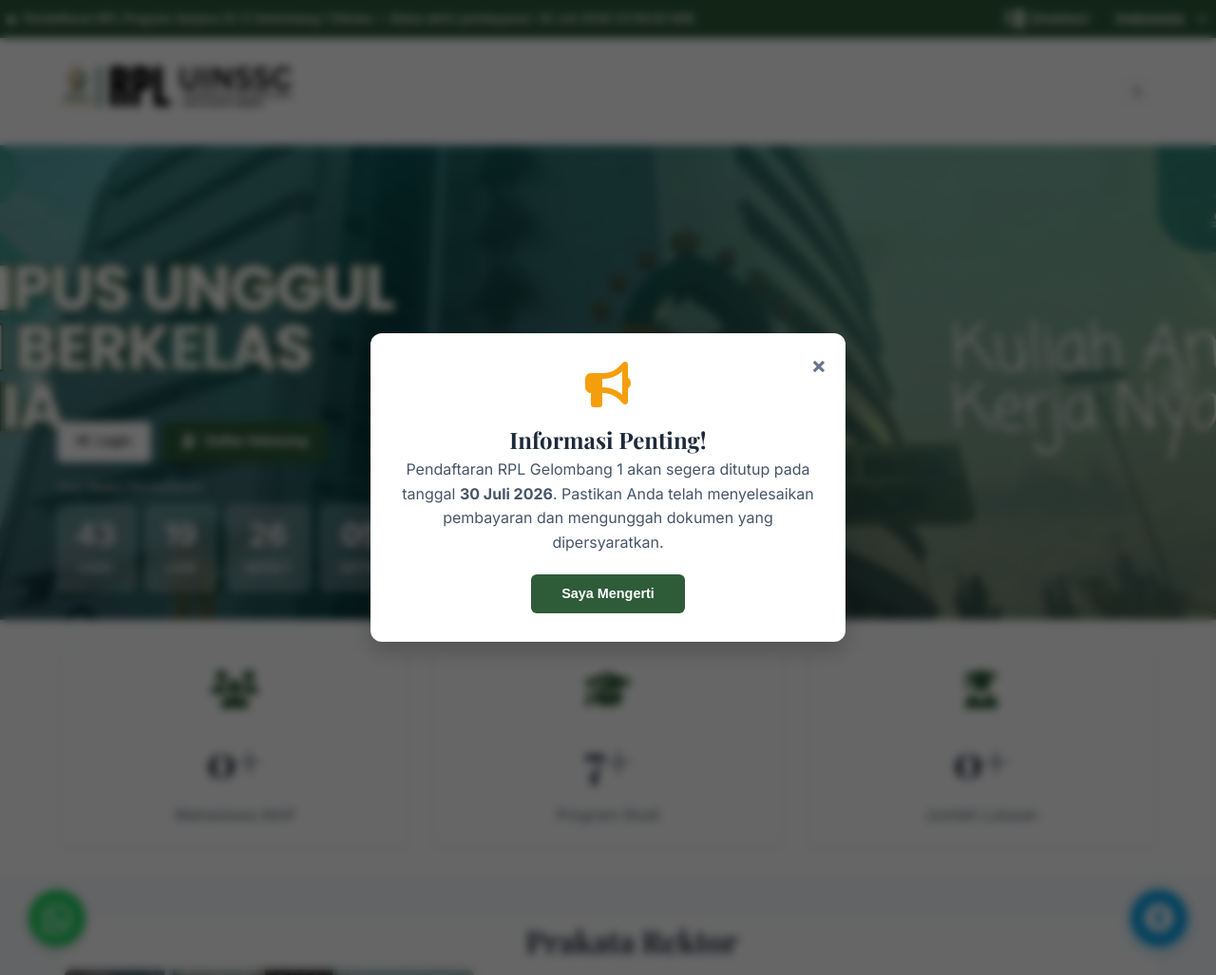
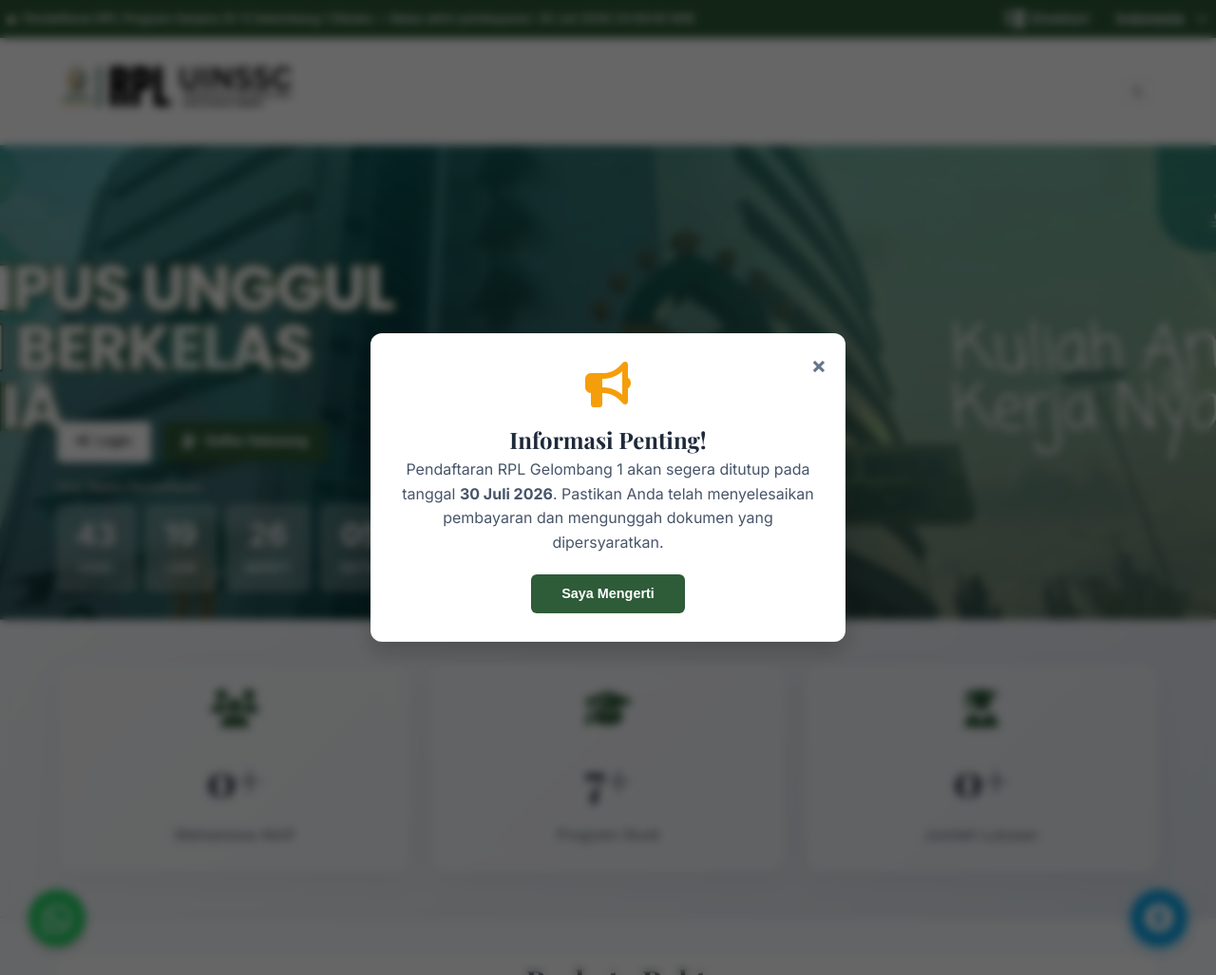
Before and after one commit to humasuinssc2026/rpluinssc, a PHP site: page / in a window 1280 px wide. Shown: the whole page at 95% size. Run offline with PHP 8.4, Linux system fonts and the light colour scheme; data comes from the database, SQL or seed files in the repository; some libraries are stand-ins or nearby versions.

Commit message:
Menerapkan efek glassmorphism pada kotak statistik

```diff
--- a/css/style.css
+++ b/css/style.css
@@ -1198,16 +1198,19 @@ body.dark-mode .accordion-header:hover {
 .stat-box {
     flex: 1;
     min-width: 250px;
-    padding: 1.2rem;
-    background: white;
-    border-radius: 12px;
-    box-shadow: 0 4px 6px -1px rgba(0,0,0,0.05);
-    transition: transform 0.3s ease;
-    border: 1px solid var(--border-color);
+    padding: 1.5rem 1.2rem;
+    background: rgba(255, 255, 255, 0.4);
+    backdrop-filter: blur(12px);
+    -webkit-backdrop-filter: blur(12px);
+    border-radius: 16px;
+    box-shadow: 0 8px 32px 0 rgba(0, 0, 0, 0.05);
+    transition: transform 0.3s ease, box-shadow 0.3s ease;
+    border: 1px solid rgba(255, 255, 255, 0.6);
 }
 .stat-box:hover {
     transform: translateY(-5px);
-    box-shadow: 0 10px 15px -3px rgba(0,0,0,0.1);
+    box-shadow: 0 12px 40px 0 rgba(0, 0, 0, 0.08);
+    border: 1px solid rgba(255, 255, 255, 0.8);
 }
 .stat-number {
     font-size: 3rem;
--- a/index.html
+++ b/index.html
@@ -87,8 +87,8 @@
     </section>
 
     <!-- Statistik Section -->
-    <section class="stats-section" style="background: white; padding: 2rem; text-align: center; border-bottom: 1px solid #e2e8f0;">
-        <div class="container" style="display: flex; justify-content: space-around; flex-wrap: wrap; gap: 1.5rem; padding: 0; min-height: auto; box-shadow: none;">
+    <section class="stats-section" style="background: linear-gradient(135deg, #f8fafc 0%, #e2e8f0 100%); padding: 3rem 2rem; text-align: center; border-bottom: 1px solid #cbd5e1;">
+        <div class="container" style="display: flex; justify-content: space-around; flex-wrap: wrap; gap: 1.5rem; padding: 0; min-height: auto; box-shadow: none; background: transparent;">
             <div class="stat-box">
                 <i class="fas fa-users" style="font-size: 2.5rem; color: var(--primary-green); margin-bottom: 1rem;"></i>
                 <div class="stat-number" id="stat-pendaftar" data-target="0">0</div>
```
